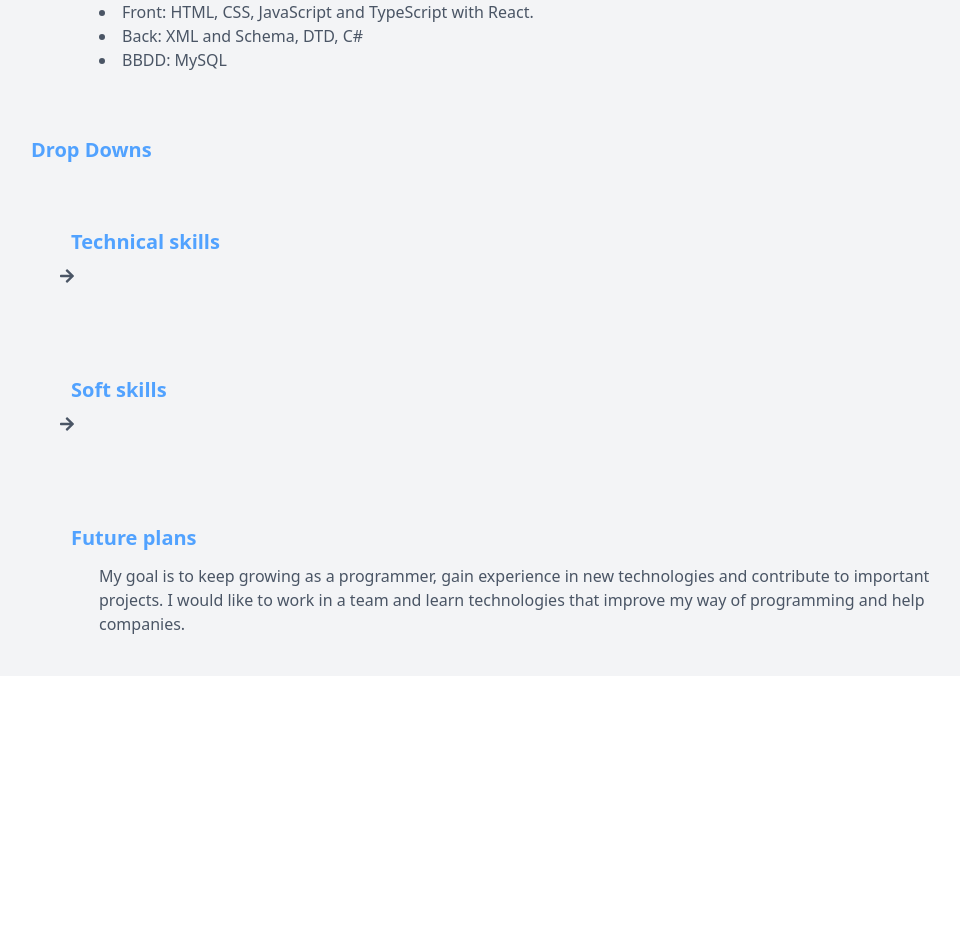
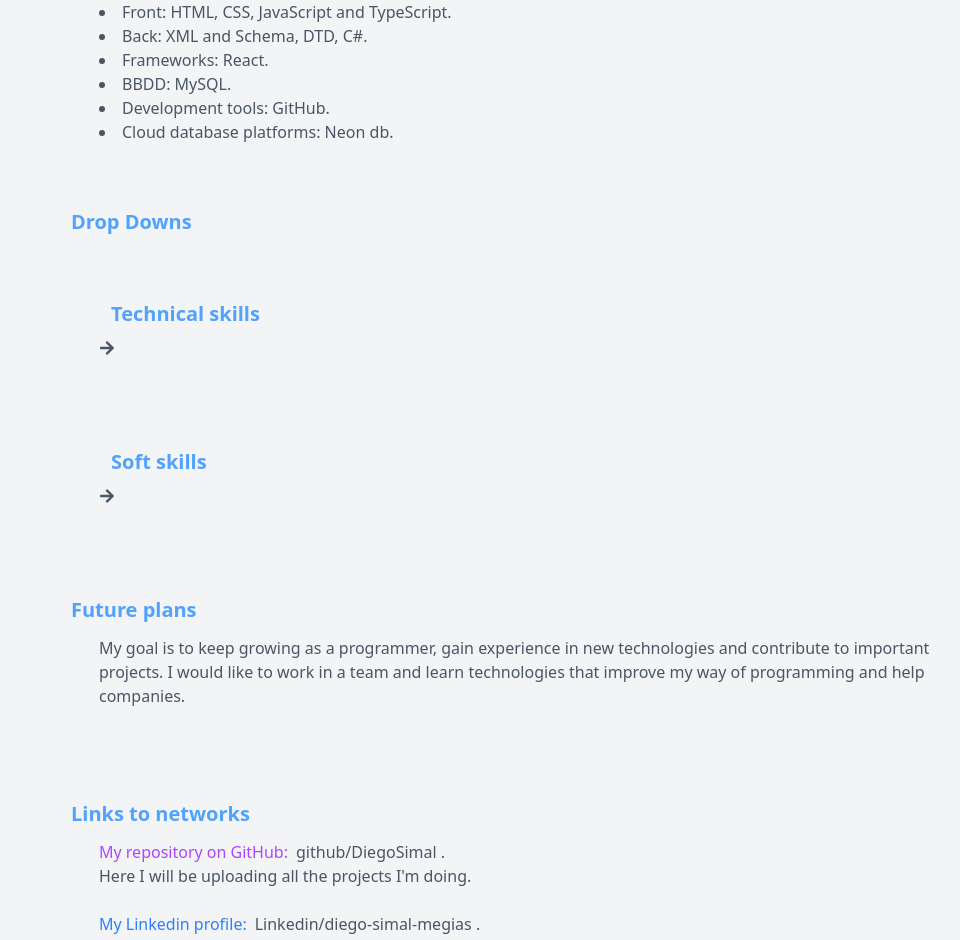
Before and after one commit to DiegoSimal/DiegoSimal, a Next.js app: page / in a window 1280 px wide. Shown: the part 1706-2646 px from the top of the page, without its empty margins (121-1081 px from the left). Before the commit the page ends 2382 px from the top, so only its background shows below. Built offline with nearby package versions, Linux system fonts and the light colour scheme.

Commit message:
Content Update 31/03

```diff
--- a/src/app/page.tsx
+++ b/src/app/page.tsx
@@ -88,13 +88,19 @@ export default function Home() {
               <ParagraphSize text="Knowledge in computer equipment management and network management." />
               <br />
               <ParagraphSize text="Development languages in my repertoire:" />
-              <List text="Front: HTML, CSS, JavaScript and TypeScript with React." />
-              <List text="Back: XML and Schema, DTD, C#" />
-              <List text="BBDD: MySQL" />
+              <List text="Front: HTML, CSS, JavaScript and TypeScript." />
+              <List text="Back: XML and Schema, DTD, C#." />
+              <List text="Frameworks: React." />
+              <List text="BBDD: MySQL." />
+              <List text="Development tools: GitHub." />
+              <List text="Cloud database platforms: Neon db." />
+
+
             </section>
 
-            <div className="pt-3 ">
+            <div className="pt-3 pl-10">
               <HeadSize text="Drop Downs" />
+
               <section className="p-10 ">
                 <button className="flex flex-col" onClick={() => setOne(!one)}><HeadSize text="Technical skills" />{one ? <FaArrowDown /> : <FaArrowRight />}</button>
                 {one &&
@@ -127,6 +133,21 @@ export default function Home() {
               new technologies and contribute to important projects. I would like to work in a team
               and learn technologies that improve my way of programming and help companies." />
             </section>
+
+            <section className="p-10">
+              <HeadSize text="Links to networks" />
+              <div className="flex">
+                <p className="text-purple-500 ml-10">My repository on GitHub:</p>
+                <a className="ml-2" href="https://github.com/DiegoSimal">github/DiegoSimal .</a>
+              </div>
+              <ParagraphSize text="Here I will be uploading all the projects I'm doing."/>
+              <br/>
+              <div className="flex">
+                <p className="text-blue-500 ml-10">My Linkedin profile:</p>
+                <a className="ml-2" href="https://www.linkedin.com/in/diego-simal-megias-433554358/">Linkedin/diego-simal-megias .</a>
+              </div>
+              <ParagraphSize text="Here I will show my professional profile in a more general way."/>
+            </section>
           </div>
         </div>
       </body>
--- a/src/components/SideBar/MakeSideBar.tsx
+++ b/src/components/SideBar/MakeSideBar.tsx
@@ -1,7 +1,6 @@
 import { useState } from 'react';
 import SidebarItem from './SideBarItem';
-import {FaPhoneSquareAlt } from "react-icons/fa";
-//  FaUser,
+import {FaPhoneSquareAlt, FaUser } from "react-icons/fa";
 import { IoMdMail } from "react-icons/io";
 // import { GiSkills } from "react-icons/gi";
 import { IoLanguage } from "react-icons/io5";
@@ -31,6 +30,14 @@ export default function MakeSidebar() {
           'Spanish: Native',
           'English: High level'
         ]
+      },
+      {},
+      {
+        icon: <FaUser />,
+        texts: [
+          'About me:',
+          'I like to learn something new every day, I am passionate about technology and its novelties. I am a great lover of challenges and here are always challenges to meet.'
+         ]
       },
     ] : [
       {
```
